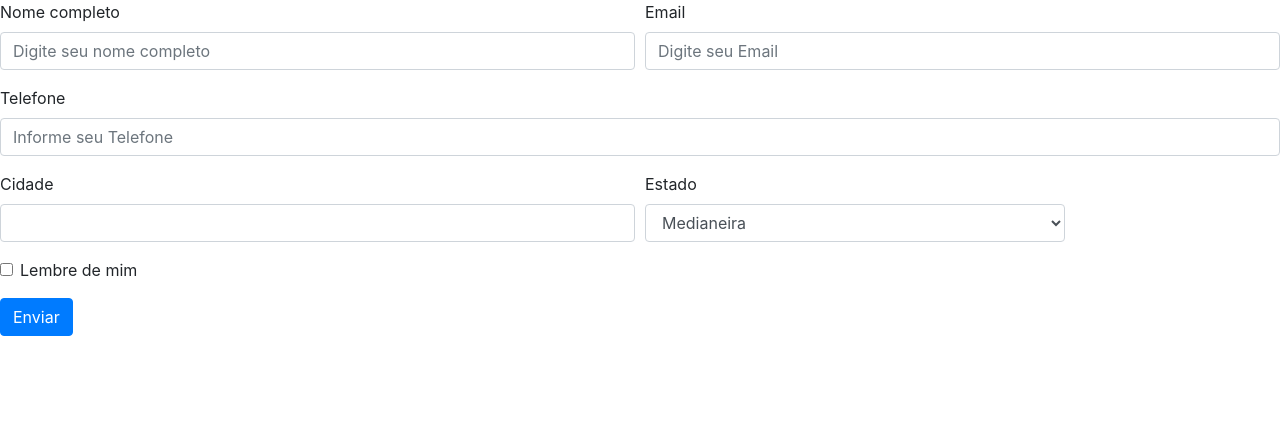
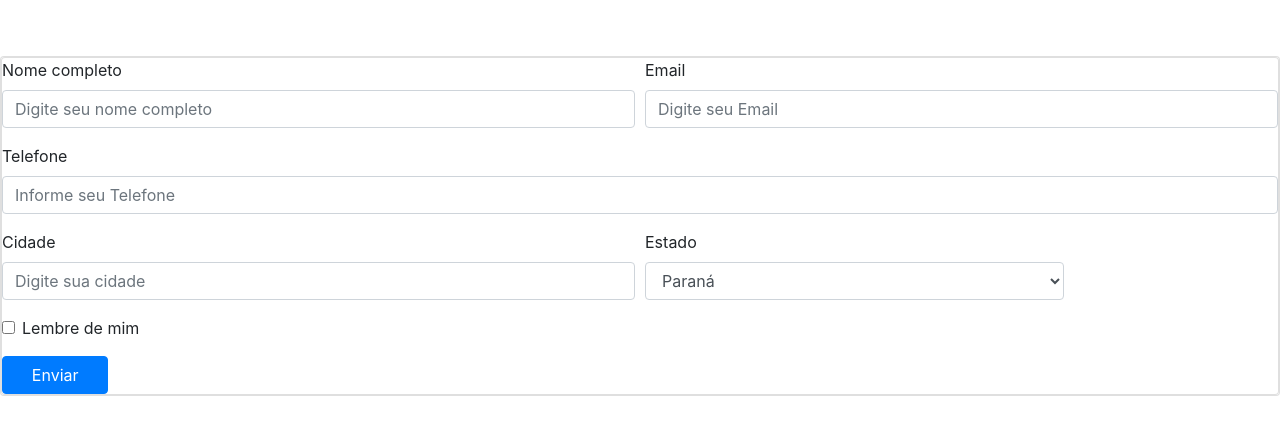
Before and after one commit to camilaLdev/2-class, a plain HTML site: page index.html in a window 1280 px wide. Drawn offline with nearby package versions, Linux system fonts and the light colour scheme.

Commit message:
Update index.html

```diff
--- a/index.html
+++ b/index.html
@@ -3,12 +3,15 @@
 <head>
   <meta charset="UTF-8">
   <link rel="stylesheet" href="https://cdn.jsdelivr.net/npm/bootstrap@4.0.0/dist/css/bootstrap.min.css" integrity="sha384-Gn5384xqQ1aoWXA+058RXPxPg6fy4IWvTNh0E263XmFcJlSAwiGgFAW/dAiS6JXm" crossorigin="anonymous">
+  <link rel="stylesheet"  href="scc.css">
   <meta name="viewport" content="width=device-width, initial-scale=1.0">
   <title>Formulario</title>
 </head>
-<body >
-<form>
-
+<body class="fora">
+  <font color="white">
+<h1 class="title" > Formulario de envio </h1></font>
+<form id=center class="card">
+<div class="card">
   <div class="form-row">
     <div class="form-group col-md-6">
       <label for="inputEmail4">Nome completo</label>
@@ -19,6 +22,7 @@
       <input type="password" class="form-control" id="inputPassword4" placeholder="Digite seu Email">
     </div>
   </div>
+
   <div class="form-group">
     <label for="inputAddress">Telefone</label>
     <input type="text" class="form-control" id="inputAddress" placeholder="Informe seu Telefone">
@@ -26,14 +30,13 @@
   <div class="form-row">
     <div class="form-group col-md-6">
       <label for="inputCity">Cidade</label>
-      <input type="text" class="form-control" id="inputCity">
+      <input type="text" class="form-control" id="inputCity" placeholder="Digite sua cidade">
     </div>
     <div class="form-group col-md-4">
       <label for="inputState">Estado</label>
       <select id="inputState" class="form-control">
-        <option selected>Medianeira</option>
-        <option>Itaipulandia</option>
-         <option</option>
+        <option selected>Paraná</option>
+        <option>São Paulo</option>
       </select>
     </div>
 
@@ -46,8 +49,9 @@
       </label>
     </div>
   </div>
-  <button type="submit" class="btn btn-primary">Enviar</button>
+  <button type="submit" class="btn btn-primary col-md-1" src="https://cdn.mensagenscomamor.com/content/images/m000502196.jpg?v=1&w=416&h=738">Enviar</button>
+
 </form>
-
+</div>
 </body>
 </html>
```
